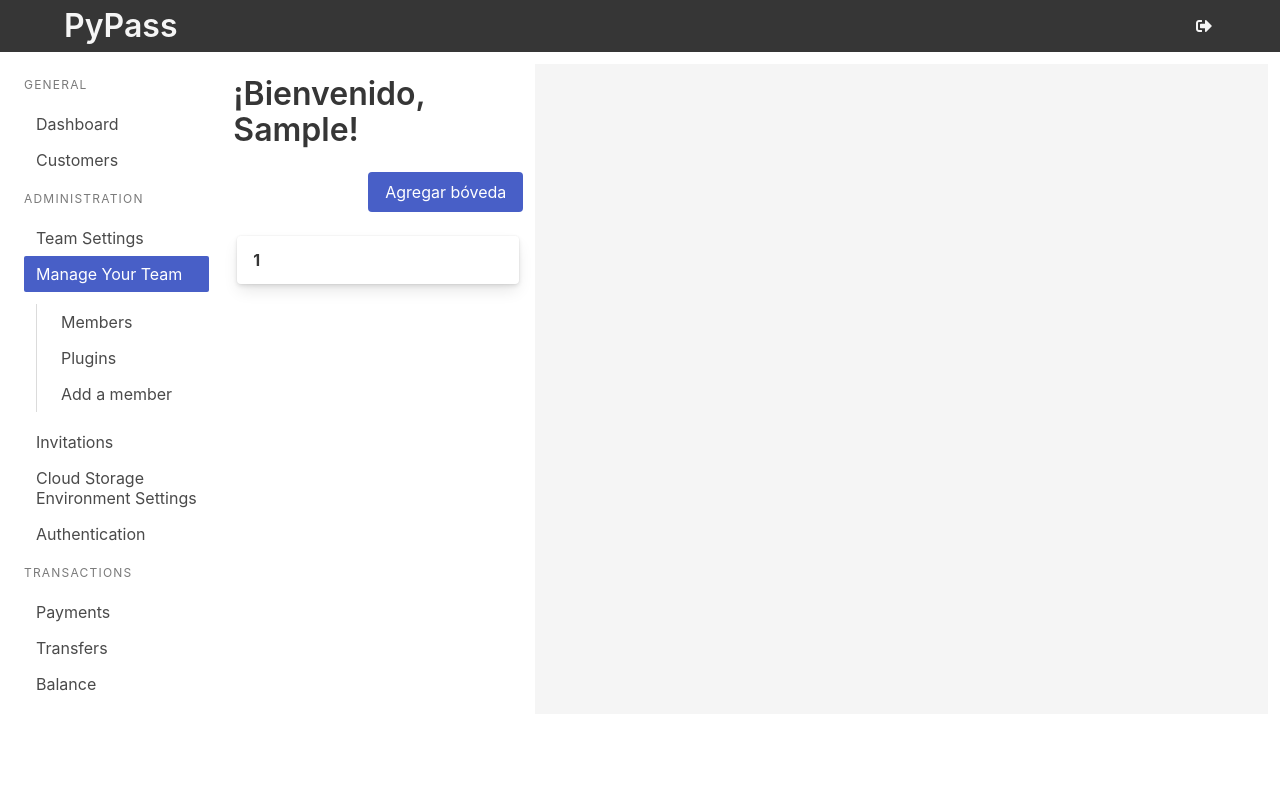
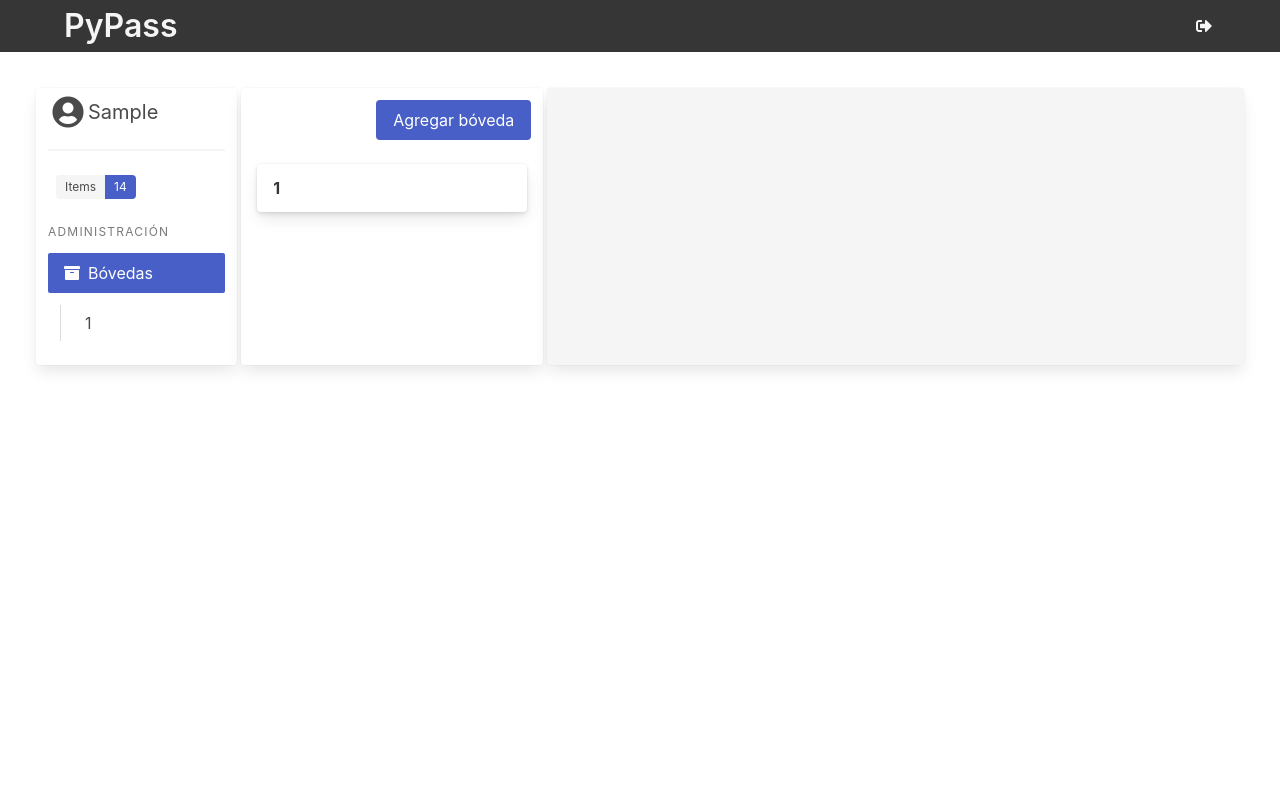
Before and after one commit to yvanvrela/11Pass, a Flask app: template app/templates/home.html in a window 1280 px wide. Run offline with Flask 2, Linux system fonts and the light colour scheme; the template is opened without the code that fills it: values that come from a table or form of the project are taken from there, most other values are stand-ins (such as "Sample title", 1, 10 or a date in 2020); some libraries are stand-ins or nearby versions.

Commit message:
Cambios de interfaz en home

```diff
--- a/app/static/main.css
+++ b/app/static/main.css
@@ -0,0 +1,8 @@
+html,
+body {
+    height: 100%;
+}
+
+.full-height {
+    height: 100%;
+  }
--- a/app/templates/home.html
+++ b/app/templates/home.html
@@ -9,17 +9,8 @@ Bienvenido
 {% block content %}
 
 
-<div class="container">
+<div class="">
     <div class="">
-        {% if username %}
-
-        <div class="content">
-            <h1>
-                ¡Bienvenido, {{ username | capitalize }}!
-            </h1>
-        </div>
-
-        {% endif %}
 
         <div id="modal-js-example" class="modal">
             <div class="modal-background"></div>
@@ -69,7 +60,6 @@ Bienvenido
                     </header>
                 </div>
             </a>
-
             {% endfor %}
         </section>
 
--- a/app/templates/layout.html
+++ b/app/templates/layout.html
@@ -18,7 +18,8 @@
 </head>
 
 <body>
-    <section class="hero is-small">
+
+    <section class="hero">
         <div class="hero-head navbar-background">
             {% include 'navbar.html'  %}
         </div>
@@ -43,16 +44,18 @@
 
         <div class="hero-body">
 
-            <div class="columns">
-                <div class="column is-2">
+            <div class="columns is-fullheight">
+                <div class="column card is-2">
                     {% include 'menu.html' %}
                 </div>
-                <div class="column is-3">
+
+                <div class="column card is-3 ml-1">
                     {% block content %}
 
                     {% endblock %}
                 </div>
-                <div class="column  has-background-light">
+
+                <div class="column card ml-1 has-background-light">
                     {% block details %}
 
                     {% endblock %}
@@ -60,6 +63,7 @@
             </div>
 
         </div>
+
     </section>
 </body>
 
--- a/app/templates/menu.html
+++ b/app/templates/menu.html
@@ -1,34 +1,46 @@
 <aside class="menu">
+    <p class="content ml-2">
+        <a>
+            <span class="icon-text has-text-grey-dark">
+                <span class="icon">
+                    <i class="fas fa-user-circle fa-2x"></i>
+                </span>
+                <span class="pl-1 subtitle">
+                    {{ username.capitalize() }}
+                </span>
+            </span>
+        </a>
+    </p>
+    <hr>
+
+    <p>
+        <div class="tags has-addons ml-2">
+            <span class="tag">Items</span>
+            <span class="tag is-link">14</span>
+        </div>
+
+    </p>
+
     <p class="menu-label">
-        General
+        Administración
     </p>
     <ul class="menu-list">
-        <li><a>Dashboard</a></li>
-        <li><a>Customers</a></li>
-    </ul>
-    <p class="menu-label">
-        Administration
-    </p>
-    <ul class="menu-list">
-        <li><a>Team Settings</a></li>
         <li>
-            <a class="is-active">Manage Your Team</a>
+            <a class="is-active">
+                <span class="icon-text">
+                    <span class="icon">
+                        <i class="fas fa-archive"></i>
+                    </span>
+                    <span>
+                        Bóvedas
+                    </span>
+                </span>
+            </a>
             <ul>
-                <li><a>Members</a></li>
-                <li><a>Plugins</a></li>
-                <li><a>Add a member</a></li>
+                {% for vault in vaults  %}
+                <li><a>{{ vault[0] }}</a></li>
+                {% endfor %}
             </ul>
         </li>
-        <li><a>Invitations</a></li>
-        <li><a>Cloud Storage Environment Settings</a></li>
-        <li><a>Authentication</a></li>
-    </ul>
-    <p class="menu-label">
-        Transactions
-    </p>
-    <ul class="menu-list">
-        <li><a>Payments</a></li>
-        <li><a>Transfers</a></li>
-        <li><a>Balance</a></li>
     </ul>
 </aside>
--- a/main.py
+++ b/main.py
@@ -30,9 +30,12 @@ def index():
 @login_required
 def home():
     vault_form = VaultForm()
+    username = current_user.username
+
     context = {
         'vaults': get_vaults(),
         'vault_form': vault_form,
+        'username': username,
     }
 
     return render_template('home.html', **context)
```
